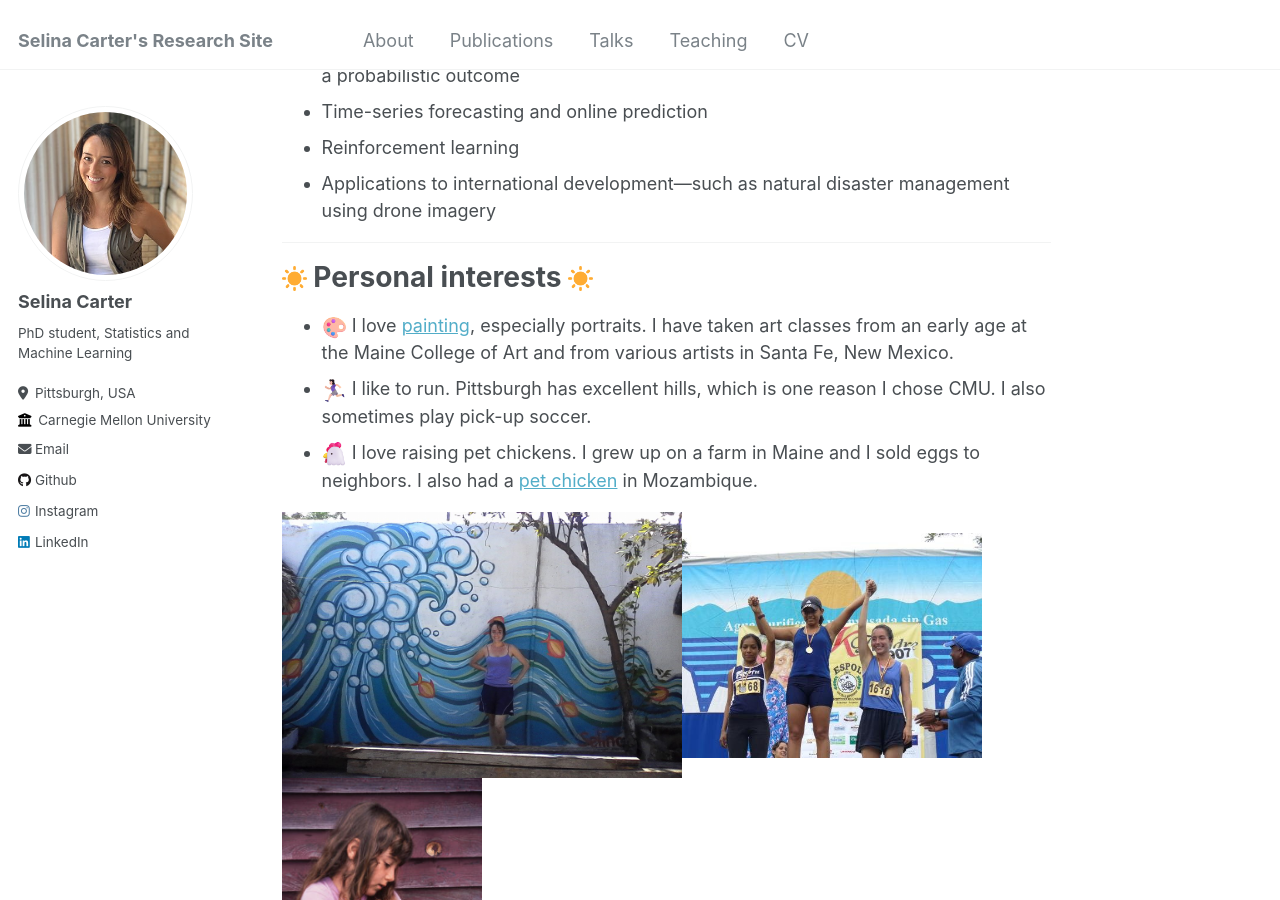
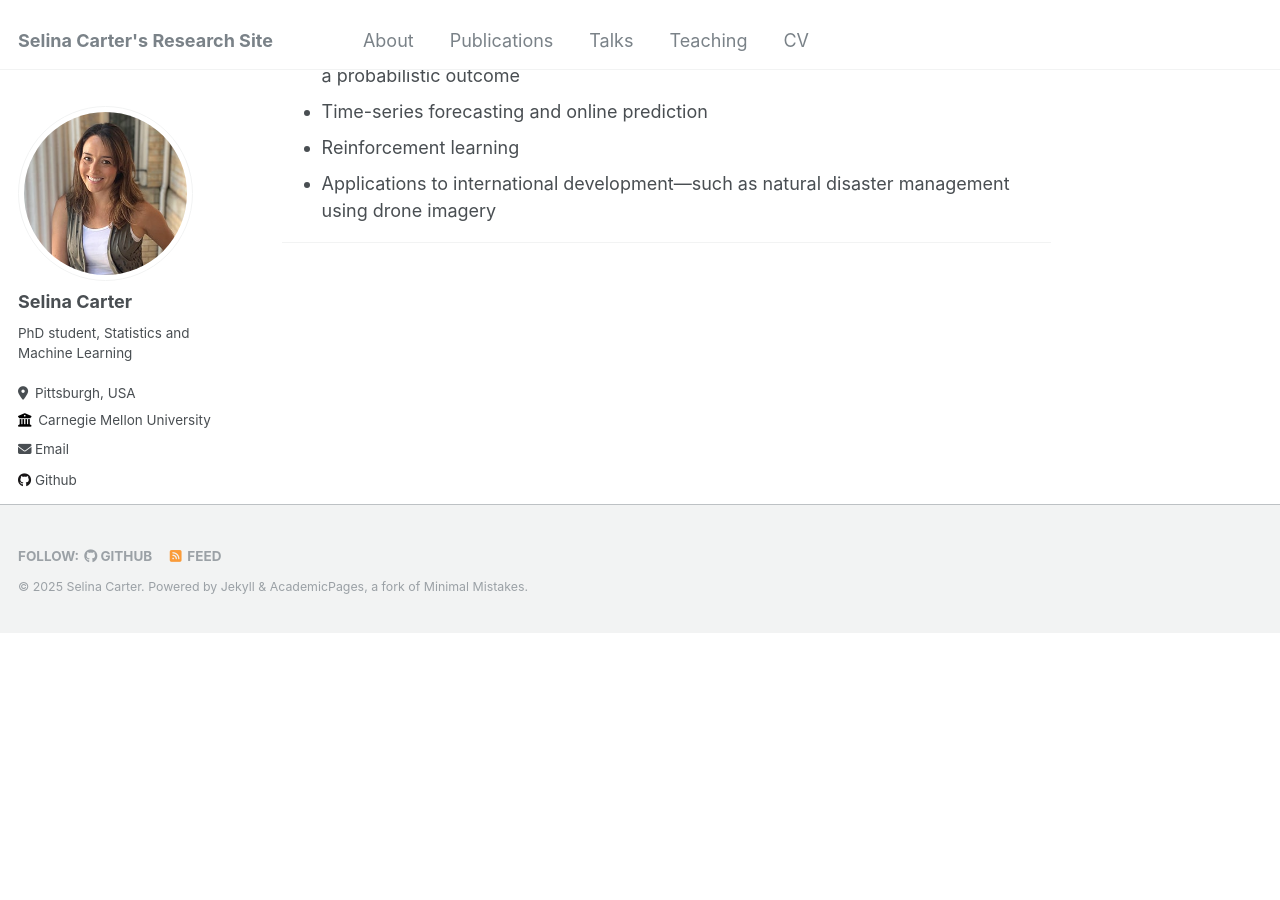
Before and after one commit to selinacarter/selinacarter.github.io, a Jekyll site: the page built from _pages/about.md, in a window 1280 px wide and 900 px high, scrolled down 1024 px. Built offline with Jekyll 4.4.1, drawn with Linux system fonts in a browser that asks for light colours; after the commit the page ends 1656 px from its top, so only the background shows below that.

Commit message:
Remove personal interests from about page

```diff
--- a/_pages/about.md
+++ b/_pages/about.md
@@ -37,15 +37,3 @@
 
 
 ---
-
-
-<img src="/images/favicon.ico" width="25"> Personal interests <img src="/images/favicon.ico" width="25">
-======
-
-* <img src="/images/paint1.png" width="25"> I love [painting](https://www.instagram.com/selina.carter.art), especially portraits. I have taken art classes from an early age at the Maine College of Art and from various artists in Santa Fe, New Mexico.
-* <img src="/images/girlrun.png" width="25"> I like to run. Pittsburgh has excellent hills, which is one reason I chose CMU. I also sometimes play pick-up soccer.
-* <img src="/images/chicken.png" width="25"> I love raising pet chickens. I grew up on a farm in Maine and I sold eggs to neighbors. I also had a [pet chicken](https://www.youtube.com/watch?v=nvbMS_YSOF0) in Mozambique.
-
-
-
-<img src="/images/mural_moz.jpg" width="400" title="Mural I did in Island of Mozambique"><img src="/images/run_ecuador.jpg" width="300" title="Run (10K I think) in Guayaquil, Ecuador"><img src="/images/me_chicken.png" width="200" title="Me (age 7?) and a pet hen in Maine">
```
Also changed, not shown: _pages/cv.md (+2 -1 lines).
